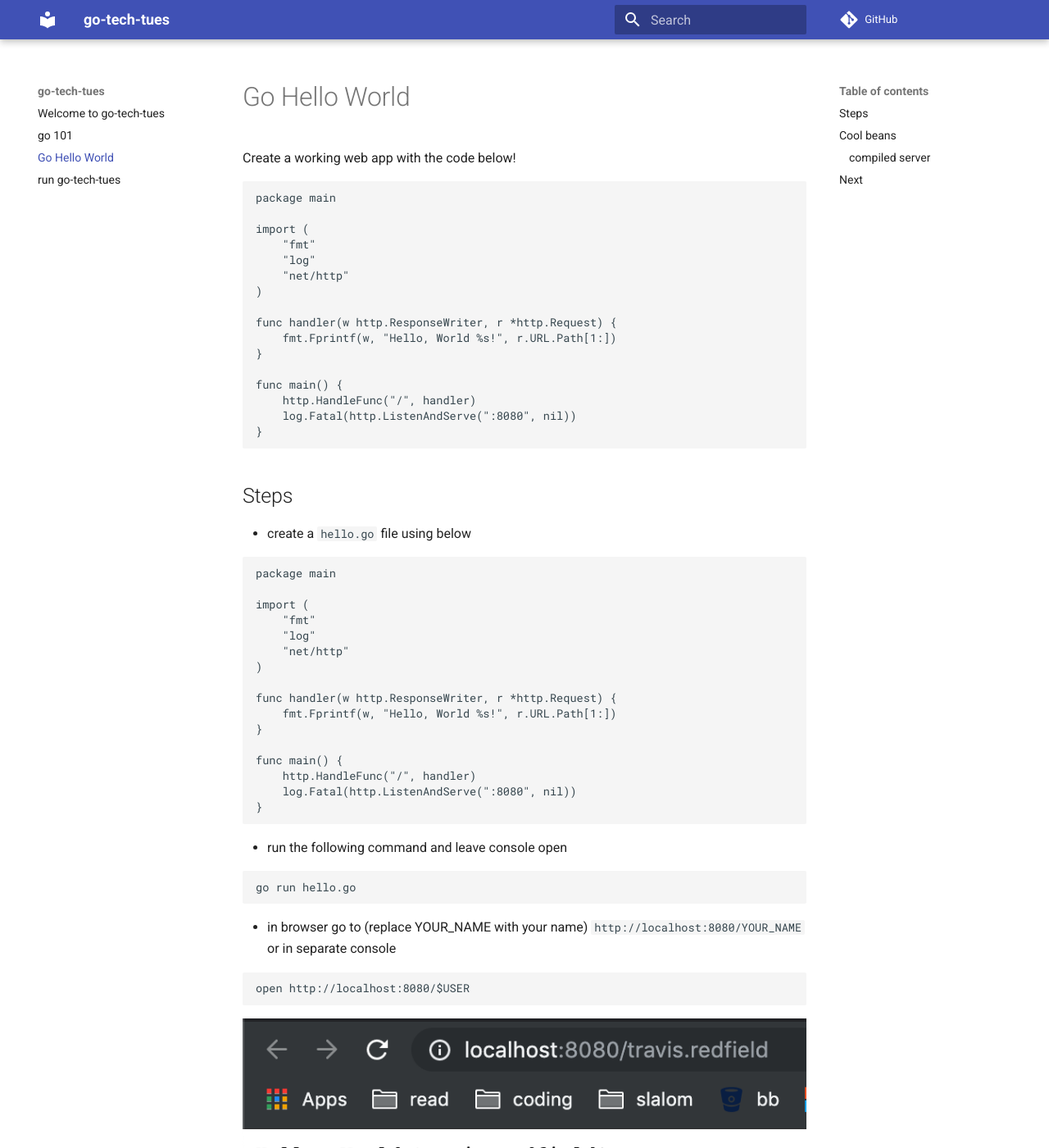
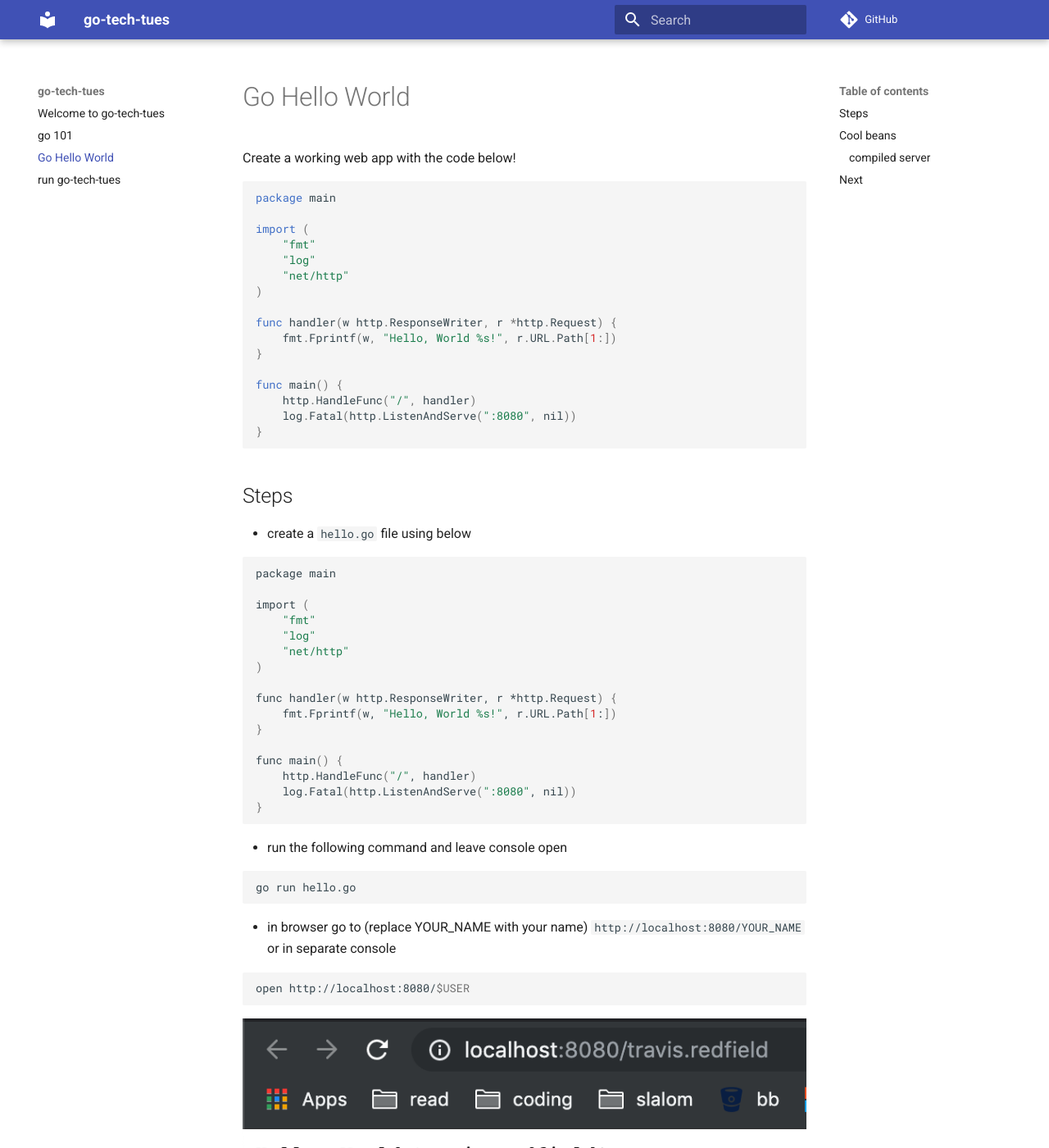
Before and after one commit to tredfield/go-tech-tues, an MkDocs documentation site: the page built from docs/go-hello-world.md, in a window 1280 px wide and 1400 px high. Shown: the whole window at 82% size. Built offline with MkDocs 1.6.1 and Material for MkDocs 9.7.7, drawn with Linux system fonts in a browser that asks for light colours; comment, search, counter and statistics services are not loaded; some of the changed text lies outside the part shown.

Commit message:
docs: update mkdocs.yml

```diff
--- a/mkdocs.yml
+++ b/mkdocs.yml
@@ -1,4 +1,11 @@
 site_name: go-tech-tues
 theme:
   name: material
+  features:
+    - content.code.annotate
 repo_url: https://github.com/tredfield/go-tech-tues
+markdown_extensions:
+  - pymdownx.highlight
+  - pymdownx.inlinehilite
+  - pymdownx.superfences
+  - pymdownx.snippets
```
